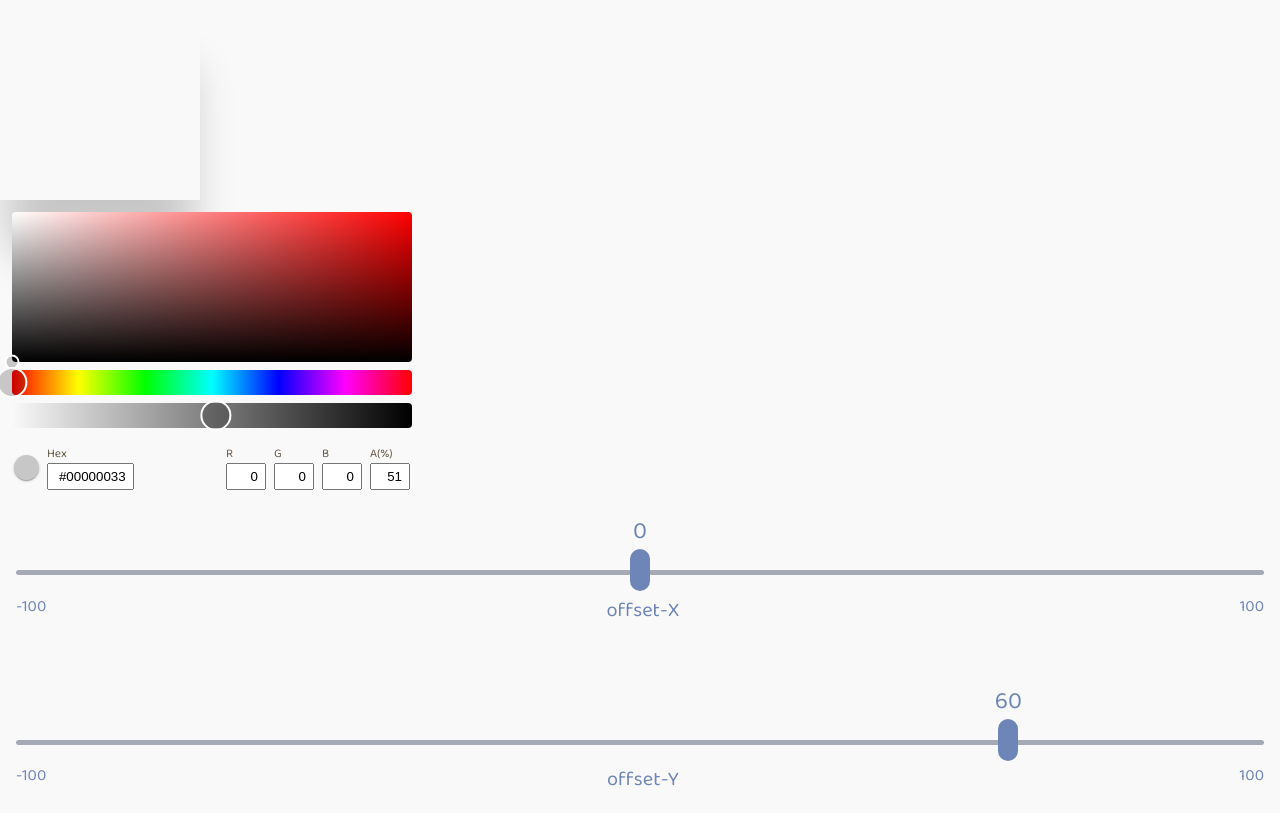
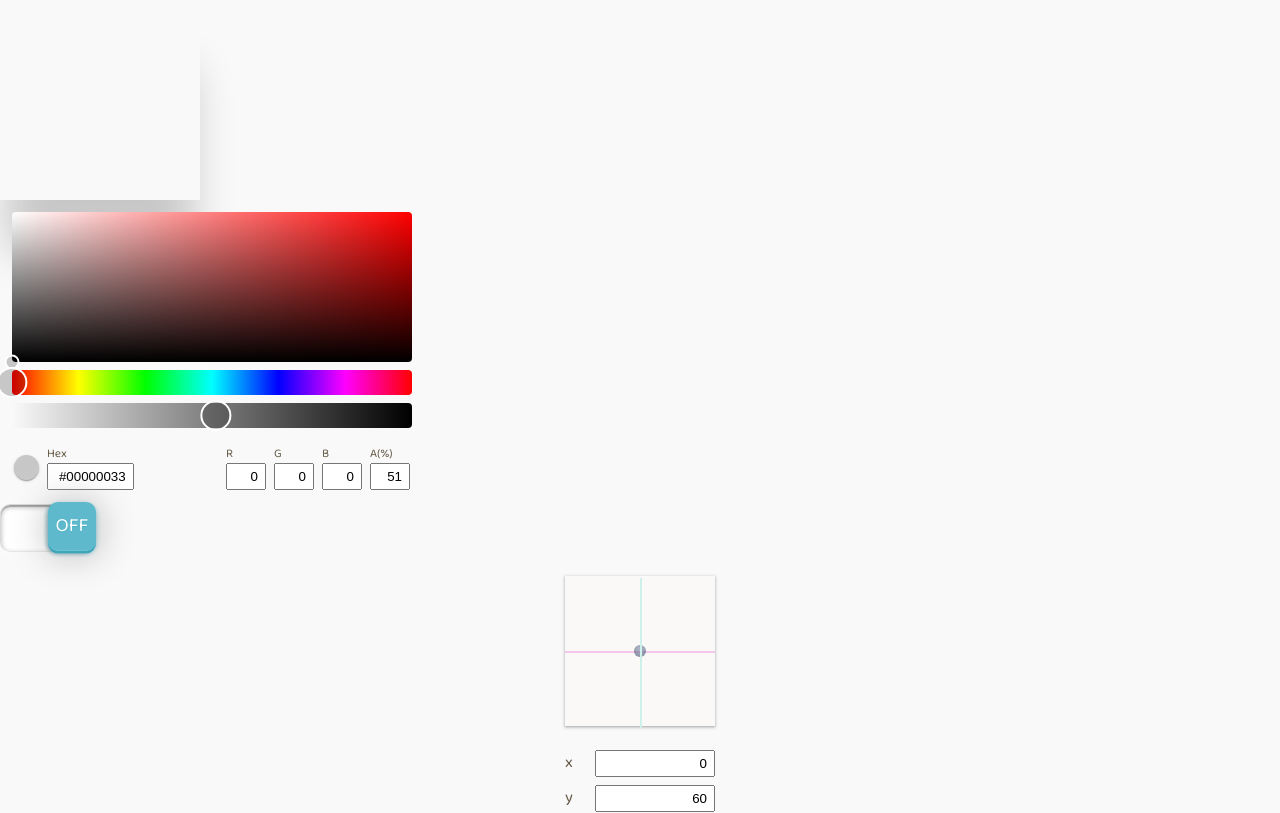
Before and after one commit to tetracalibers/Uispet-frontend, a Next.js app: page /generator/box-shadow in a window 1280 px wide. Shown: the top 813 px of the page. Built offline with nearby package versions, Linux system fonts and the light colour scheme; a web font is replaced by a local one.

Commit message:
[BoxShadow] insetとoffsetのcontrolコンポーネントを組み込み

```diff
--- a/components/css-editor/BoxShadow/index.tsx
+++ b/components/css-editor/BoxShadow/index.tsx
@@ -3,6 +3,9 @@ import { Shadow } from '../../../types/Shadow'
 import { ColorPicker } from '../../control/ColorPicker'
 import { ChangeEvent, useCallback } from 'react'
 import styled, { css } from 'styled-components'
+import { XyInput } from '../../control/XyInput'
+import { XyCoords } from '../../../types/Coords'
+import { OnOffToggle } from '../../control/OnOffToggle'
 
 interface BoxShadowProps {
   shadow: Shadow
@@ -13,16 +16,21 @@ const Preview = styled.div<{ $shadow: Shadow }>`
   width: 200px;
   height: 200px;
   ${({ $shadow }) => css`
-    box-shadow: ${$shadow.inset && 'inset '}${$shadow.color} ${$shadow.offsetX}px
-      ${$shadow.offsetY}px ${$shadow.blur}px ${$shadow.spread}px;
+    box-shadow: ${$shadow.inset && 'inset '}${$shadow.color} ${$shadow.offset
+        .x}px ${$shadow.offset.y}px ${$shadow.blur}px ${$shadow.spread}px;
   `}
 `
 
 export const BoxShadow = ({ shadow, onChange }: BoxShadowProps) => {
-  const { offsetX, offsetY, blur, spread, color, inset } = shadow
+  const { offset, blur, spread, color, inset } = shadow
 
   const onColorChange = useCallback(
     (color: string) => onChange('color', color),
+    [onChange]
+  )
+
+  const onCoordsChange = useCallback(
+    (coords: XyCoords) => onChange('offset', coords),
     [onChange]
   )
 
@@ -32,23 +40,21 @@ export const BoxShadow = ({ shadow, onChange }: BoxShadowProps) => {
     [onChange]
   )
 
+  const onToggle = useCallback(
+    (status: boolean) => onChange('inset', status),
+    [onChange]
+  )
+
   return (
     <>
       <Preview $shadow={shadow} />
       <ColorPicker color={color} onChange={onColorChange} />
-      <RangeInput
-        min={-100}
-        max={100}
-        label='offset-X'
-        value={offsetX}
-        onChange={e => onNumberChange(e, 'offsetX')}
-      />
-      <RangeInput
-        min={-100}
-        max={100}
-        label='offset-Y'
-        value={offsetY}
-        onChange={e => onNumberChange(e, 'offsetY')}
+      <OnOffToggle value={inset} onChange={onToggle} />
+      <XyInput
+        value={offset}
+        onChange={onCoordsChange}
+        max={{ x: 100, y: 100 }}
+        min={{ x: -100, y: -100 }}
       />
       <RangeInput
         min={0}
--- a/pages/generator/box-shadow.tsx
+++ b/pages/generator/box-shadow.tsx
@@ -12,8 +12,7 @@ type Props = {}
 const BoxShadowGeneratorPage: NextPage<Props> = () => {
   const [boxShadow, setBoxShadow] = useState<Shadow>({
     color: '#00000033',
-    offsetX: 0,
-    offsetY: 60,
+    offset: { x: 0, y: 60 },
     blur: 40,
     spread: -7,
     inset: false,
--- a/types/Shadow.ts
+++ b/types/Shadow.ts
@@ -1,6 +1,7 @@
+import { XyCoords } from './Coords'
+
 export interface Shadow {
-  offsetX: number
-  offsetY: number
+  offset: XyCoords
   blur: number
   spread: number
   color: string
```
